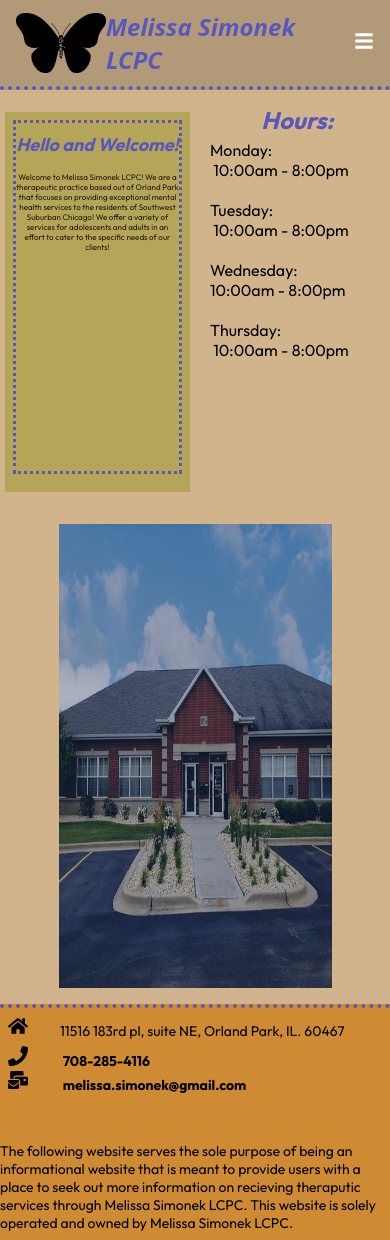
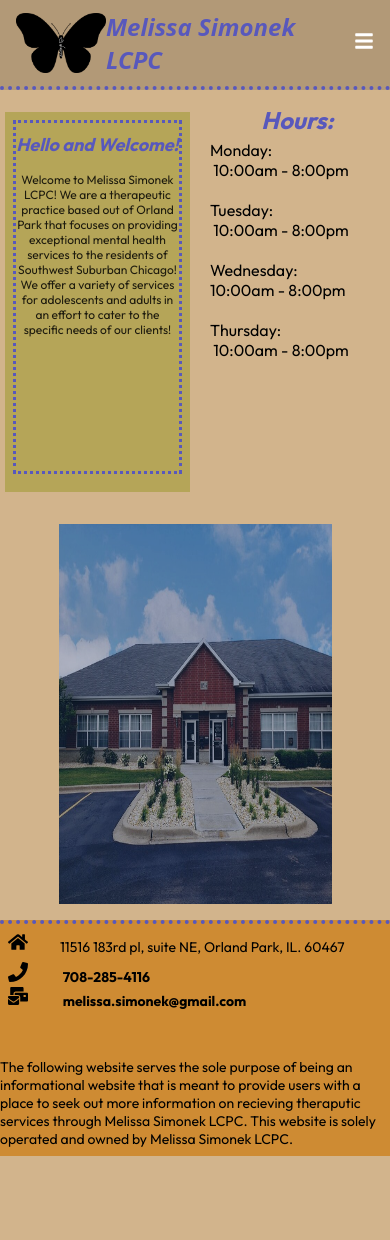
Before and after one commit to Simoja0428/melissasimoneklcpc, a React (Create React App) app: page / in a window 390 px wide. After the commit the page ends 1156 px from the top, so only its background shows below. Built offline with nearby package versions, Linux system fonts and the light colour scheme.

Commit message:
adjust welcome

```diff
--- a/src/components/HomePanelStyles.css
+++ b/src/components/HomePanelStyles.css
@@ -126,7 +126,7 @@
         max-width: 575px;
         text-align: center;
         color: rgba(0, 0, 0, 0.838);
-        font-size: 8px;
+        font-size: 12px;
     }
 
     .org-hours{
@@ -161,14 +161,14 @@
 
     .office{
         width: 100%;
-        height: 55vh;
+        height: 45vh;
     }
 
     .mask{
         margin-left: auto;
         margin-right: auto;
         width: 70%;
-        height: 55vh;
+        height: 45vh;
         position: relative;
     }
 
```
